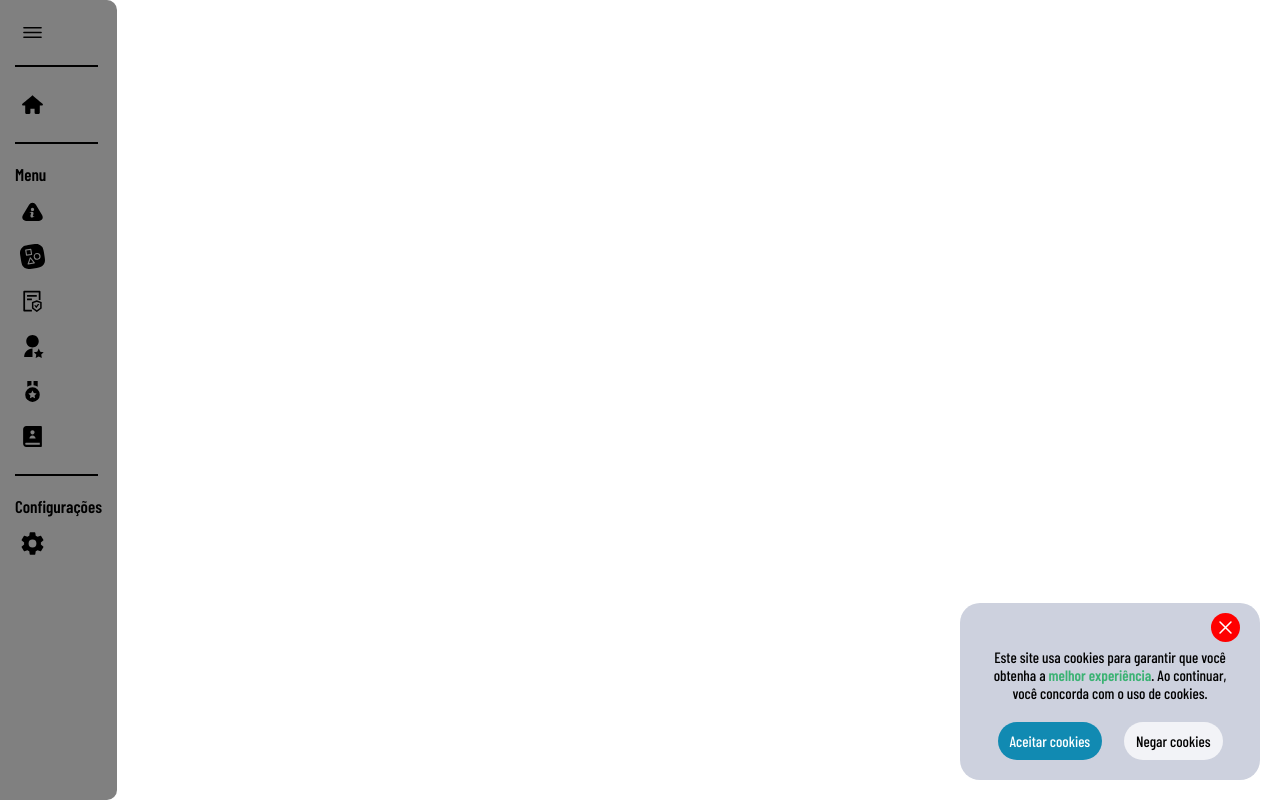
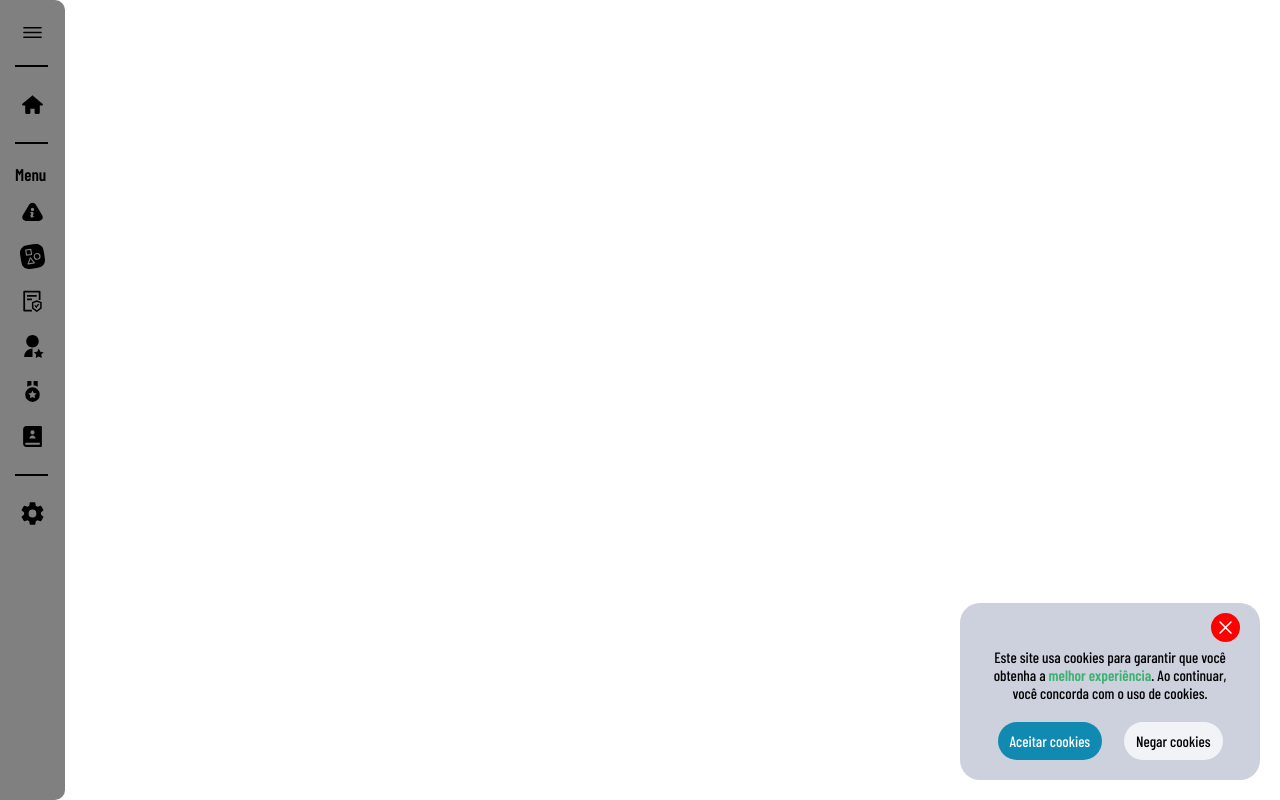
Before and after one commit to rena02to/portfolio, a Next.js app: page / in a window 1280 px wide. Built offline with nearby package versions, Linux system fonts and the light colour scheme; a web font is replaced by a local one.

Commit message:
alterando erros

```diff
--- a/src/components/navbar.tsx
+++ b/src/components/navbar.tsx
@@ -83,7 +83,7 @@ export default function Navbar(){
                 }
                 <span className={style.line}/>
                 <div className={style.settingscontainer}>
-                    <p className={style.settingstitle}>{t('navbar.settings')}</p>
+                    {menuOpen ? <p className={style.settingstitle}>{t('navbar.settings')}</p> : null}
                     <Link href='/settings' className={style.settings}>
                         <IoSettingsSharp/>
                         {menuOpen ? <p>{t('navbar.settings')}</p> : null}
```
